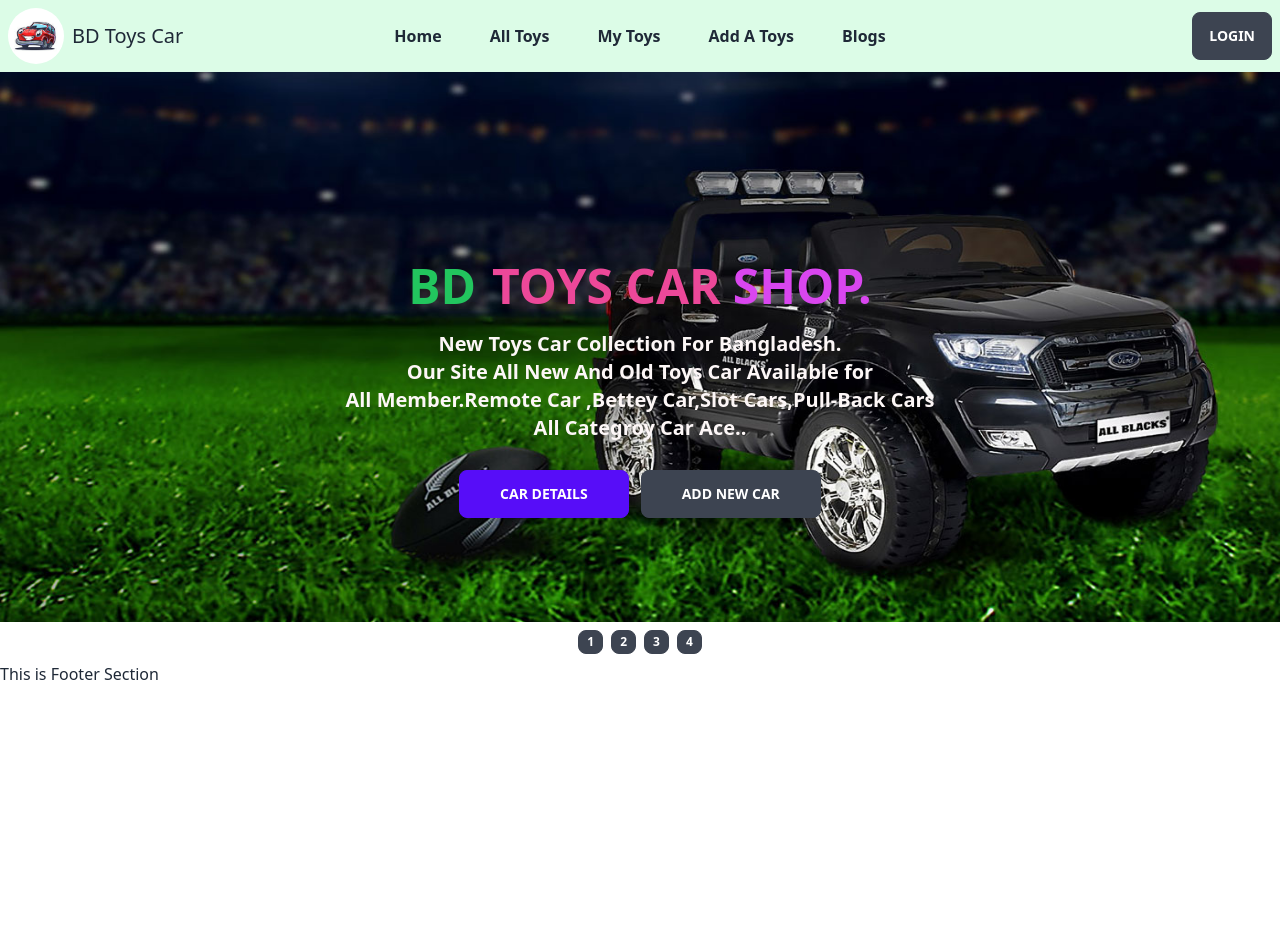
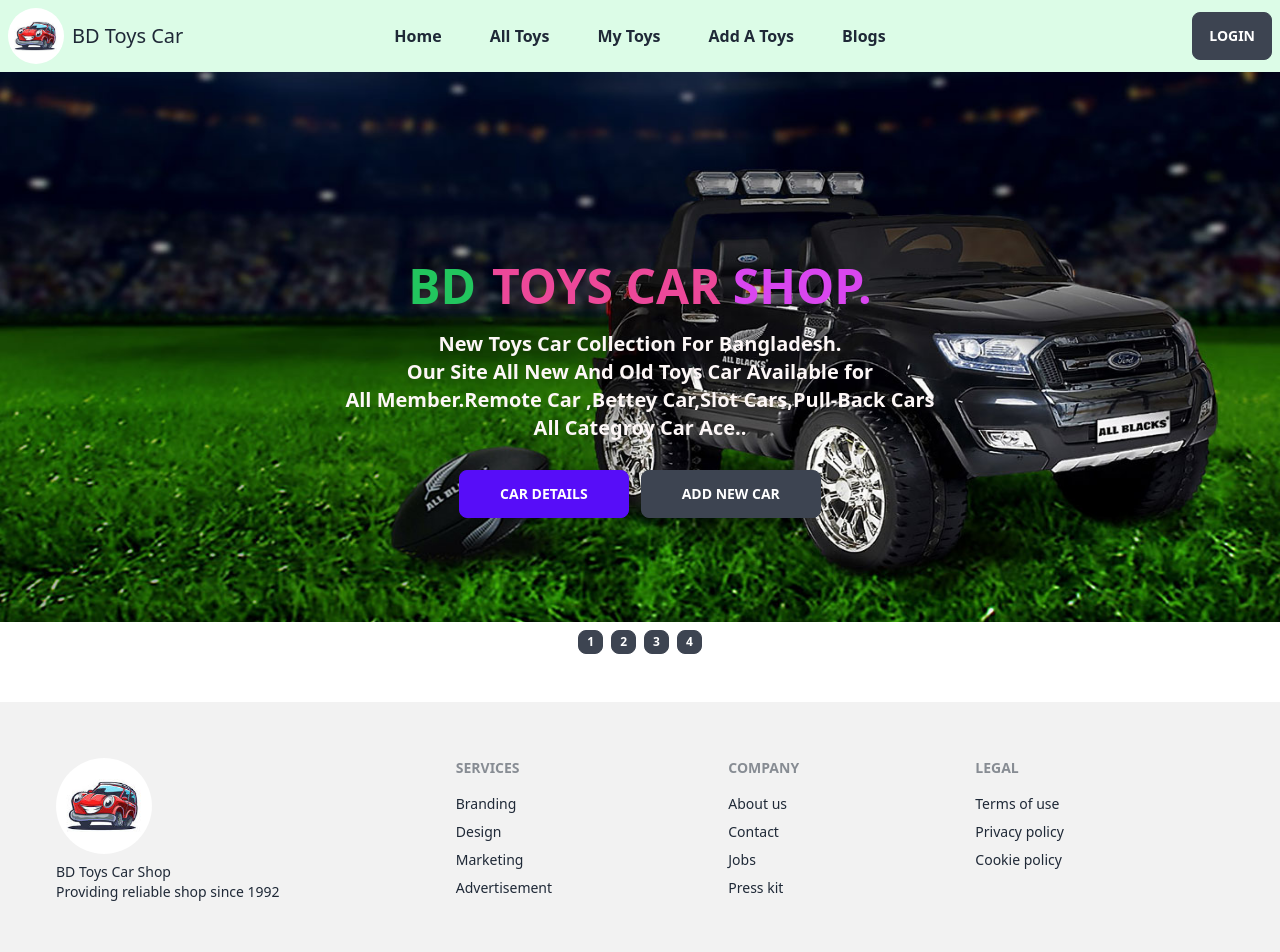
Before and after one commit to Prosantaroy1/Toy-marketplace-client, a React (Vite) app: page / in a window 1280 px wide. Shown: the top 952 px of the page. Before the commit the page ends 800 px from the top, so only its background shows below. Built offline with nearby package versions, Linux system fonts and the light colour scheme.

Commit message:
Footer Design done

```diff
--- a/src/page/share/Footer/Footer.jsx
+++ b/src/page/share/Footer/Footer.jsx
@@ -1,9 +1,38 @@
 import React from 'react';
-
+import logo from '../../../assets/img/logo/download.jpg'
 const Footer = () => {
     return (
-        <div>
-            <h1>This is Footer Section</h1>
+        <div className='mt-10'>
+            <footer className="footer p-14 bg-base-200 text-base-content">
+                 <div>
+                   <img src={logo} alt="" className='w-24 rounded-full'/>
+                   <p>BD Toys Car Shop<br/>Providing reliable shop since 1992</p>
+                 </div>
+                 <div>
+                   <span className="footer-title">Services</span>
+                   <a className="link link-hover">Branding</a>
+                   <a className="link link-hover">Design</a>
+                   <a className="link link-hover">Marketing</a>
+                   <a className="link link-hover">Advertisement</a>
+                 </div>
+                 <div>
+                   <span className="footer-title">Company</span>
+                   <a className="link link-hover">About us</a>
+                   <a className="link link-hover">Contact</a>
+                   <a className="link link-hover">Jobs</a>
+                   <a className="link link-hover">Press kit</a>
+                 </div>
+                 <div>
+                   <span className="footer-title">Legal</span>
+                   <a className="link link-hover">Terms of use</a>
+                   <a className="link link-hover">Privacy policy</a>
+                   <a className="link link-hover">Cookie policy</a>
+                 </div>
+            </footer>
+            <div>
+             <hr className='text-[#2b2a2a] bg-base-200 font-bold'/>
+             <p className='text-center p-4 bg-base-200'>Copyright © 2023 BD Toys Car Shop Inc. And New policy?</p>
+            </div>
         </div>
     );
 };
```
